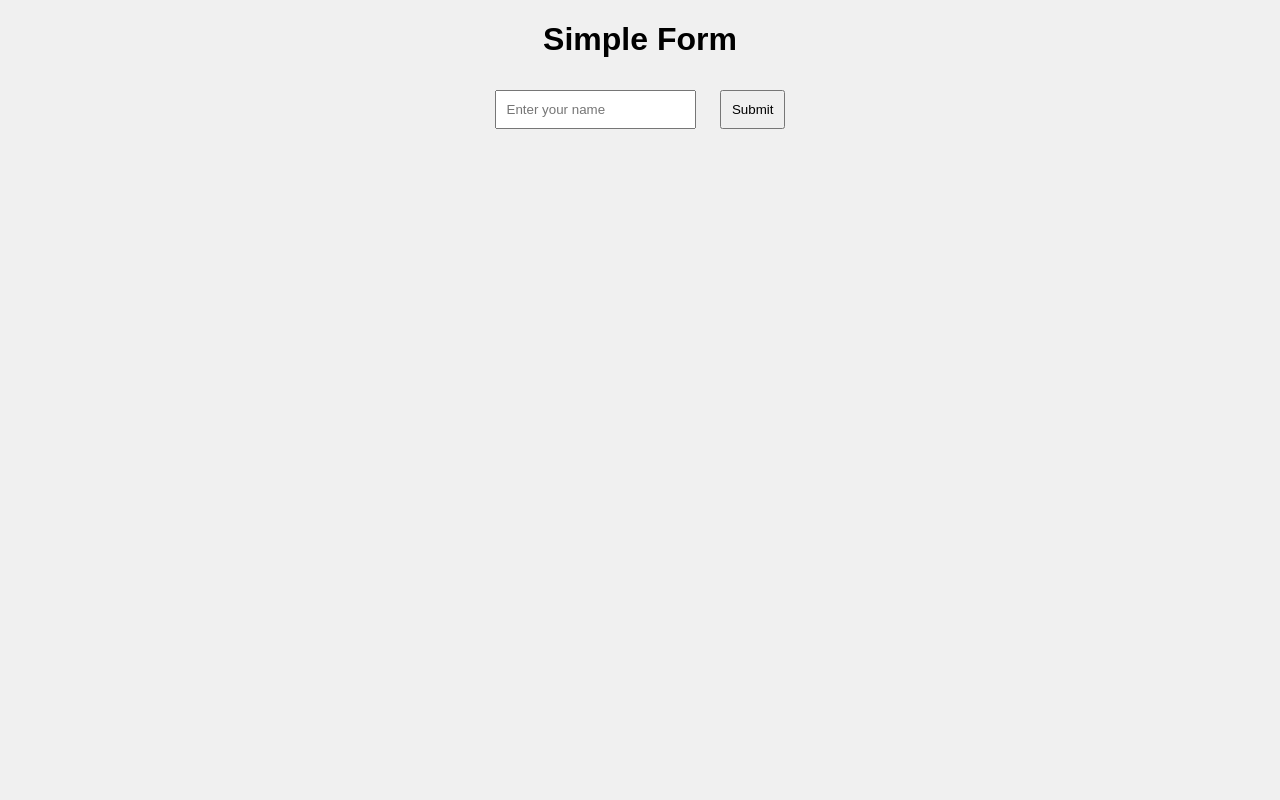
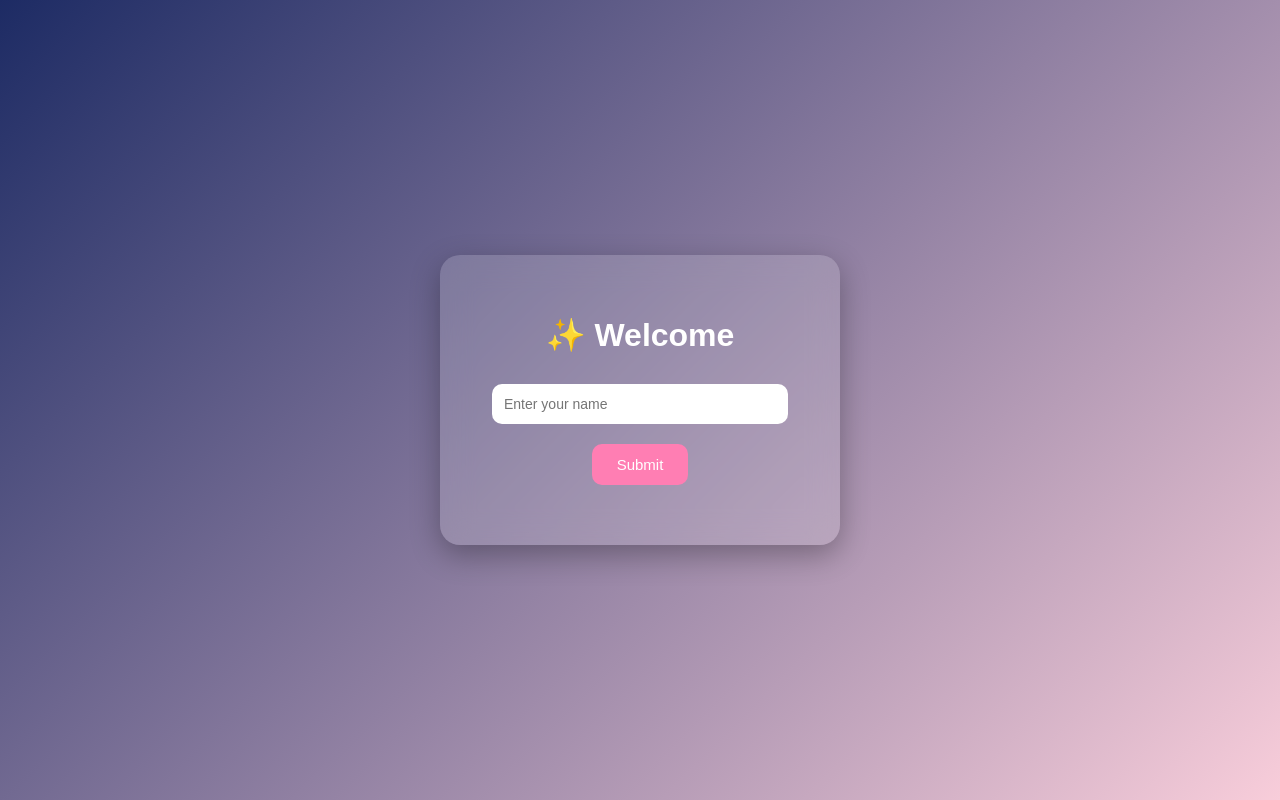
Before and after one commit to Ahana-code/web-tech-assignment, a plain HTML site: page web/index.html in a window 1280 px wide. Drawn offline with Linux system fonts and the light colour scheme.

Commit message:
Final UI working

```diff
--- a/web/index.html
+++ b/web/index.html
@@ -1,20 +1,24 @@
 <!DOCTYPE html>
 <html>
 <head>
-    <title>Web Tech Assignment</title>
+    <title>Stylish Form</title>
     <link rel="stylesheet" href="style.css">
 </head>
 <body>
 
-<h1>Simple Form</h1>
+<div class="container">
+    <h1>✨ Welcome</h1>
 
-<form id="form">
-    <input type="text" id="name" placeholder="Enter your name">
-    <button type="submit">Submit</button>
-</form>
+    <form id="form">
+        <input type="text" id="name" placeholder="Enter your name">
+        <br>
+        <button type="submit">Submit</button>
+    </form>
 
-<p id="output"></p>
+    <p id="output"></p>
+</div>
 
 <script src="script.js"></script>
+
 </body>
 </html>
--- a/web/script.js
+++ b/web/script.js
@@ -2,10 +2,13 @@ document.getElementById("form").addEventListener("submit", function(e) {
     e.preventDefault();
 
     let name = document.getElementById("name").value;
+    let output = document.getElementById("output");
 
     if (name === "") {
-        document.getElementById("output").innerText = "Enter something!";
+        output.innerText = "Enter your name!";
     } else {
-        document.getElementById("output").innerText = "Hello " + name;
+        output.innerText = "Hello " + name;
     }
+
+    output.style.opacity = "1";
 });
--- a/web/style.css
+++ b/web/style.css
@@ -1,10 +1,63 @@
 body {
-    font-family: Arial;
-    text-align: center;
-    background-color: #f0f0f0;
+    margin: 0;
+    font-family: 'Poppins', sans-serif;
+    height: 100vh;
+    display: flex;
+    justify-content: center;
+    align-items: center;
+    background: linear-gradient(135deg, #1d2b64, #f8cdda);
 }
 
-input, button {
-    padding: 10px;
-    margin: 10px;
+.container {
+    backdrop-filter: blur(15px);
+    background: rgba(255, 255, 255, 0.15);
+    padding: 40px;
+    border-radius: 20px;
+    width: 320px;
+    text-align: center;
+    box-shadow: 0 10px 30px rgba(0,0,0,0.3);
+    color: white;
 }
+
+h1 {
+    margin-bottom: 20px;
+    font-weight: 600;
+}
+
+input {
+    width: 85%;
+    padding: 12px;
+    border: none;
+    border-radius: 10px;
+    outline: none;
+    margin-top: 10px;
+    font-size: 14px;
+}
+
+button {
+    margin-top: 20px;
+    padding: 12px 25px;
+    border: none;
+    border-radius: 10px;
+    background: #ff7eb3;
+    color: white;
+    font-size: 15px;
+    cursor: pointer;
+    transition: 0.3s;
+}
+
+button:hover {
+    transform: scale(1.05);
+    background: #ff4f9a;
+}
+
+#output {
+    margin-top: 20px;
+    font-size: 16px;
+    opacity: 0;
+    transition: 0.5s;
+}
+
+.show {
+    opacity: 1;
+}
```
